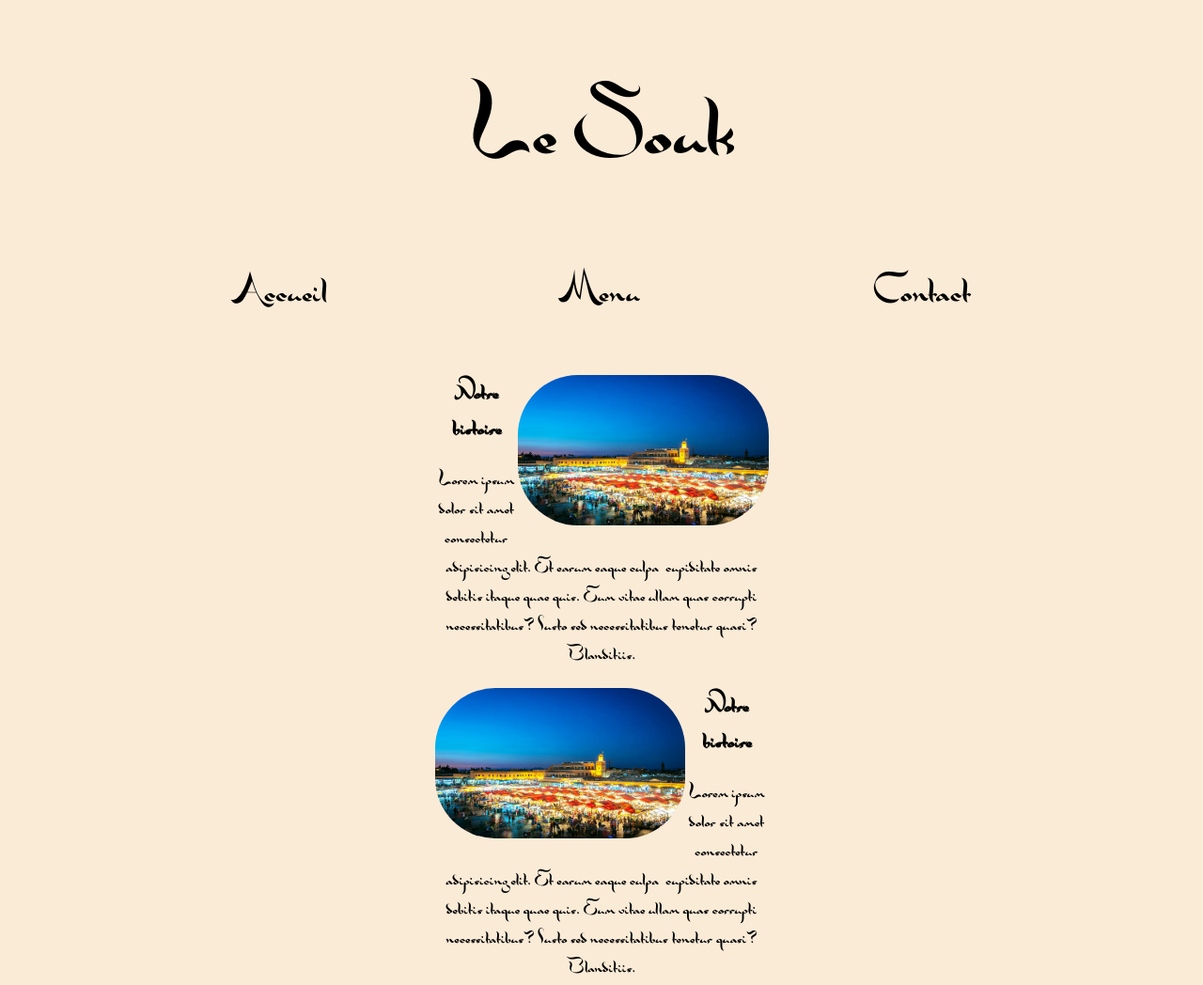
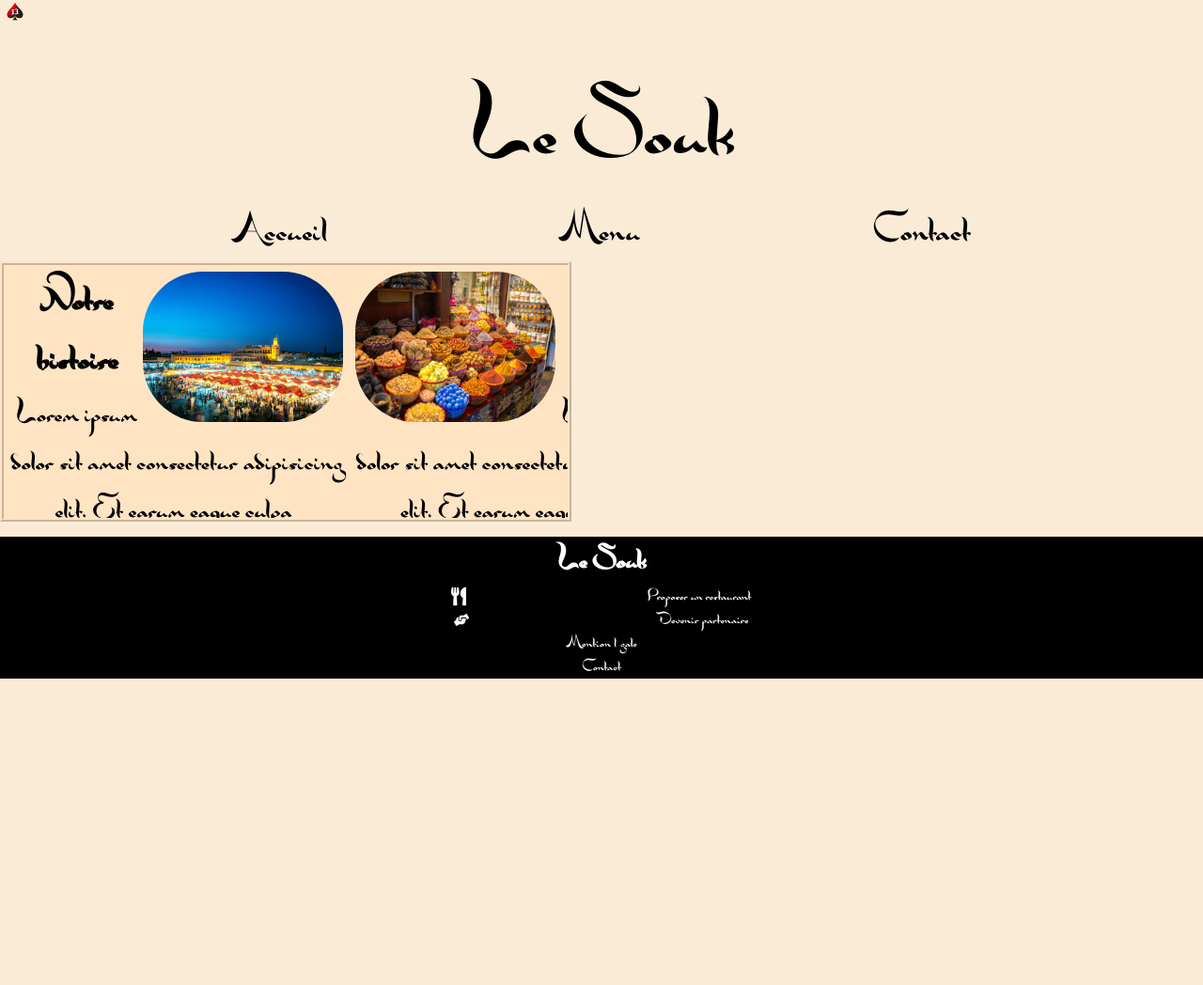
Before and after one commit to Samir44GH/P2, a plain HTML site: page index.html in a window 1280 px wide. Shown: the whole page at 94% size. After the commit the page ends 800 px from the top, so only its background shows below. Drawn offline with Linux system fonts and the light colour scheme.

Commit message:
modif du main, ajout des sliders et du footer

```diff
--- a/css/header.css
+++ b/css/header.css
@@ -4,7 +4,11 @@
   justify-content: center;
   flex-direction: column;
 }
-
+.as {
+  width: 2rem;
+  position: absolute;
+  top: 0;
+}
 .titleNav {
   width: 100%;
 }
@@ -16,6 +20,7 @@
   display: flex;
   justify-content: center;
   font-family: "Zanzabar";
+  margin-bottom: 0vh;
 }
 
 .navBar {
@@ -32,6 +37,7 @@
   padding: 0;
   animation: navBarUl 4000ms ease-in-out;
   z-index: 10;
+  margin: auto;
 }
 
 .navBarUlLiTitle {
--- a/css/main.css
+++ b/css/main.css
@@ -1,27 +1,32 @@
 /* Main */
+.main {
+  animation: sectionP 4s ease-in-out;
+}
 .section {
   max-width: 355px;
   text-align: center;
   margin: auto;
-  animation: sectionP 4s ease-in-out;
+
+}
+.imgIndex,
+.imgIndex2 {
+  width: 60%;
+  height: 10rem;
+  border-radius: 4rem;
 }
 .imgIndex {
-  width: 75%;
-  height: 10rem;
-  border-radius: 4rem;
   float: right;
 }
 .imgIndex2 {
-  width: 75%;
-  height: 10rem;
-  border-radius: 4rem;
   float: left;
 }
 .sectionTitle {
-  font-size: 3vh;
+  font-size: 5vh;
+  margin: auto;
 }
 .textIndex {
-  font-size: 2.5vh;
+  font-size: 4vh;
+  margin: auto;
 }
 
 @keyframes sectionP {
@@ -34,3 +39,72 @@
     opacity: 1;
   }
 }
+.slider1 {
+  background-color: bisque;
+  max-width: 600px;
+  overflow: hidden;
+  border: 4px ridge rgba(255, 228, 196, 0.637);
+}
+.slider1 .sliders {
+  display: flex;
+  animation: slider 15s infinite ease-in-out;
+  animation-delay: 2s;
+}
+.slider1 .slider {
+  flex-shrink: 0;
+  margin: 6.25px;
+  text-align: center;
+  height: 16rem;
+}
+
+@keyframes slider {
+  0%,
+  20% {
+    transform: translateX(0);
+  }
+  25%,
+  45% {
+    transform: translateX(-100%);
+  }
+  50%,
+  70% {
+    transform: translateX(-200%);
+  }
+  75%,
+  95% {
+    transform: translateX(-300%);
+  }
+  100% {
+    transform: translateX(-400%);
+  }
+}
+.footer {
+  color: white;
+  background-color: black;
+ margin-top: 2vh;
+  animation: sectionP 4s ease-in-out;
+}
+.footer_title {
+  color: white;
+  text-align: center;
+  text-align: center;
+  margin: auto;
+}
+.footer_list {
+  list-style: none;
+  text-align: center;
+  margin: auto;
+  padding: 0;
+  width: 40%;
+}
+
+.footer_element_href {
+  text-decoration: none;
+  display: flex;
+  justify-content: space-around;
+  color: #f1f1f1;
+}
+.footer_icon {
+  width: 2vh;
+  filter: invert(100%) sepia(100%) saturate(0%) hue-rotate(288deg) brightness(102%) contrast(102%);
+}
--- a/index.html
+++ b/index.html
@@ -9,6 +9,7 @@
   </head>
   <body>
     <header class="header">
+      <img class="as" src="img/as.png" alt="as de coeur">
       <div class="titleNav">
         <h1 class="title">Le Souk</h1>
         <nav class="navBar">
@@ -26,36 +27,69 @@
         </nav>
       </div>
     </header>
-    <main class="main">
-      <div class="section">
+    <main class="main slider-container slider1">
+      <div class="sliders">
+      <div class="section slider">
         <img
           src="img/le souk.jpg"
           class="imgIndex"
-          alt="Intérieur d'un restaurant, image principale"
+          alt="Vue panoramique du souk"
         />
         <h1 class="sectionTitle">Notre histoire</h1>
         <p class="textIndex">
-          Lorem ipsum dolor sit amet consectetur adipisicing elit. Et earum eaque
-          culpa, cupiditate omnis debitis itaque quae quis. Eum vitae ullam quas
-          corrupti necessitatibus? Iusto sed necessitatibus tenetur quasi?
-          Blanditiis.
+          Lorem ipsum dolor sit amet consectetur adipisicing elit. Et earum
+          eaque culpa, cupiditate omnis debitis itaque quae quis.
         </p>
       </div>
-      <div class="section">
+      <div class="section slider">
         <img
-          src="img/le souk.jpg"
+          src="img/épices.jpg"
           class="imgIndex2"
-          alt="Intérieur d'un restaurant, image principale"
+          alt="différents sac d'épices entreposés"
         />
         <h1 class="sectionTitle">Notre histoire</h1>
         <p class="textIndex">
-          Lorem ipsum dolor sit amet consectetur adipisicing elit. Et earum eaque
-          culpa, cupiditate omnis debitis itaque quae quis. Eum vitae ullam quas
-          corrupti necessitatibus? Iusto sed necessitatibus tenetur quasi?
-          Blanditiis.
+          Lorem ipsum dolor sit amet consectetur adipisicing elit. Et earum
+          eaque culpa, cupiditate omnis debitis itaque quae quis.
         </p>
       </div>
+      <div class="section slider">
+        <img
+          src="img/lampe.jpg"
+          class="imgIndex"
+          alt="Lampe"
+        />
+        <h1 class="sectionTitle">Notre histoire</h1>
+        <p class="textIndex">
+          Lorem ipsum dolor sit amet consectetur adipisicing elit. Et earum
+          eaque culpa, cupiditate omnis debitis itaque quae quis.
+        </p>
+      </div>
+      <div class="section slider">
+        <img
+          src="img/babouche.jpg"
+          class="imgIndex2"
+          alt="Babouche"
+        />
+        <h1 class="sectionTitle">Notre histoire</h1>
+        <p class="textIndex">
+          Lorem ipsum dolor sit amet consectetur adipisicing elit. Et earum
+          eaque culpa, cupiditate omnis debitis itaque quae quis.
+        </p>
+      </div>
+    </div>
     </main>
-    <footer class="footer"></footer>
+     <!--Footer-->
+     <footer class="footer ">
+      <div class="footer_menu ">
+      <h1 class="footer_title">Le Souk</h1>
+      <ul class="footer_list ">
+          <li class='footer_element'><a href="#0" class="footer_element_href"><img src="img/utensils.svg" alt="icone d'une fourchette et d'un couteau'" class="footer_icon">Proposer un restaurant</a></li>
+          <li class='footer_element'><a href="#0" class="footer_element_href"><img src="img/hands-helping.svg" alt="icone de deux mains qui se serre" class="footer_icon">Devenir partenaire</a></li>
+          <li class='footer_element'><a href="#0" class="footer_element_href">Mention légale</a></li>
+          <li class='footer_element'><a href="mailto:contact@lesouk.com" class="footer_element_href">Contact</a></li>
+      </ul>
+      </div>
+  </footer>
   </body>
 </html>
```
Also changed, not shown: css/img/as.png (added), img/as.png (added), img/hands-helping.svg (added), img/utensils.svg (added).
